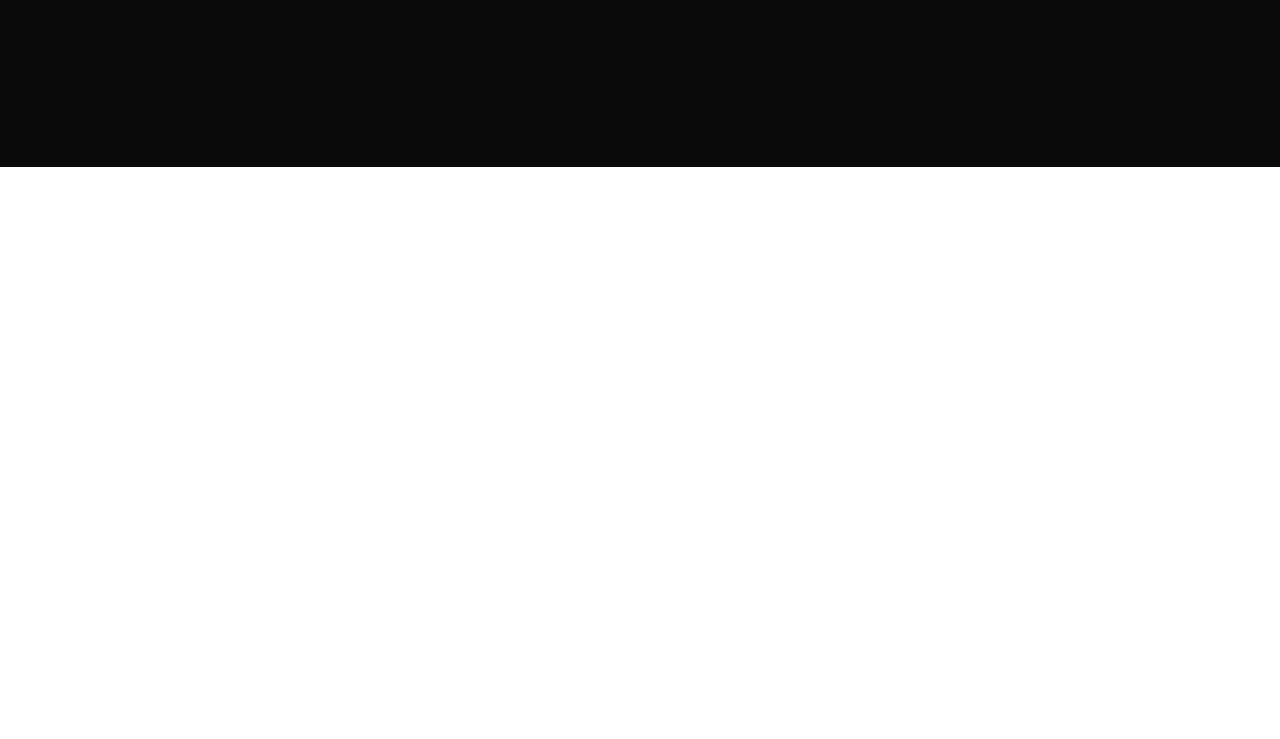
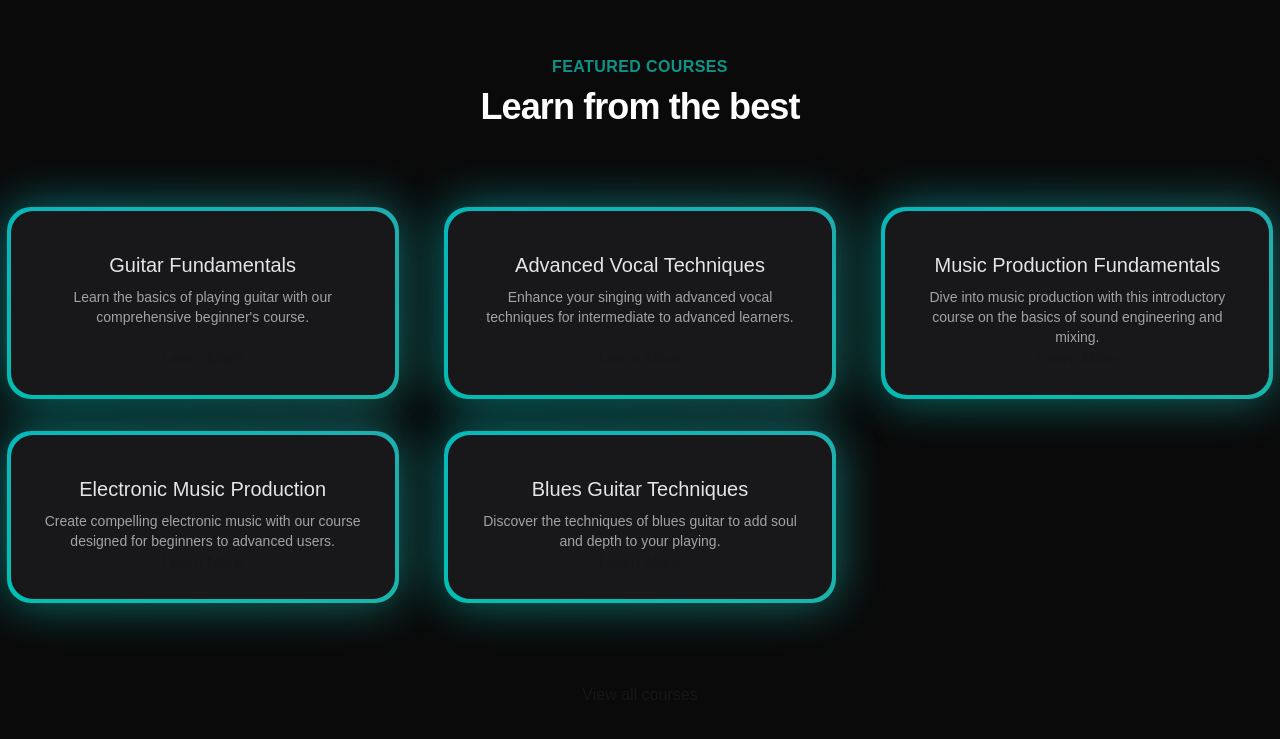
Before and after one commit to Sankalp20Tiwari/music_nextjs, a Next.js app: page / in a window 1280 px wide. Shown: the part 633-1372 px from the top of the page. Before the commit the page ends 800 px from the top, so only its background shows below. Built offline with nearby package versions, Linux system fonts and the light colour scheme.

Commit message:
featuredSection

```diff
--- a/src/app/page.tsx
+++ b/src/app/page.tsx
@@ -1,3 +1,4 @@
+import FeaturedCourses from "@/components/FeaturedCourses";
 import HeroSection from "@/components/HeroSection";
 
 
@@ -6,6 +7,7 @@
     <main className=" min-h-screen bg-black/[0.96] antialiased bg-grid-white/[0.02]">
 
       <HeroSection />
+      <FeaturedCourses />
     </main>
   );
 }
--- /dev/null
+++ b/src/components/FeaturedCourses.tsx
@@ -0,0 +1,56 @@
+"use client"
+import React from 'react'
+import courseData from '../data/music_courses.json'
+import Link from 'next/link'
+import { BackgroundGradient } from './ui/background-gradient'
+
+interface Course{
+    id: number,
+    title: string,
+    slug: string,
+    description: string,
+    price: number,
+    instructor: string,
+    isFeatured: boolean,
+
+}
+
+function FeaturedCourses() {
+  const featuredCourses =   courseData.courses.filter((course : Course) => course.isFeatured === true)
+
+  return (
+    <div className='py-12'>
+        <div>
+            <div className="text-center ">
+                <h2 className="text-base text-teal-600 font-semibold tracking-wide uppercase">FEATURED COURSES</h2>
+                <p className="mt-2 text-3xl leading-8 font-extrabold tracking-tight text-white sm:text-4xl">Learn from the best</p>
+            </div>
+        </div>
+        <div className='mt-20'>
+           <div className='grid grid-cols-1 md:grid-cols-2 lg:grid-cols-3 gap-8 justify-center'>
+             {featuredCourses.map((course : Course) => (
+                 <div key={course.id} className="flex justify-center">
+                     <BackgroundGradient
+                        className="flex flex-col rounded-[22px] bg-white dark:bg-zinc-900 overflow-hidden h-full max-w-sm">
+                            <div className="p-4 sm:p-6 flex flex-col items-center text-center flex-grow">
+                                <p className="text-lg sm:text-xl text-black mt-4 mb-2 dark:text-neutral-200">{course.title}</p>
+                                <p className="text-sm text-neutral-600 dark:text-neutral-400 flex-grow">{course.description}</p>
+                                <Link href={`/courses/${course.slug}`}>
+                                Learn More
+                                </Link>
+                            </div>
+                        </BackgroundGradient>
+                 </div>
+             ))}
+           </div>
+        </div>
+        <div className='mt-20 text-center'>
+             <Link href={'/courses'}>
+                 View all courses
+             </Link>
+        </div>
+    </div>
+  )
+}
+
+export default FeaturedCourses
--- /dev/null
+++ b/src/components/ui/background-gradient.tsx
@@ -0,0 +1,72 @@
+import { cn } from "@/utils/cn";
+import React from "react";
+import { motion } from "framer-motion";
+
+export const BackgroundGradient = ({
+  children,
+  className,
+  containerClassName,
+  animate = true,
+}: {
+  children?: React.ReactNode;
+  className?: string;
+  containerClassName?: string;
+  animate?: boolean;
+}) => {
+  const variants = {
+    initial: {
+      backgroundPosition: "0 50%",
+    },
+    animate: {
+      backgroundPosition: ["0, 50%", "100% 50%", "0 50%"],
+    },
+  };
+  return (
+    <div className={cn("relative p-[4px] group", containerClassName)}>
+      <motion.div
+        variants={animate ? variants : undefined}
+        initial={animate ? "initial" : undefined}
+        animate={animate ? "animate" : undefined}
+        transition={
+          animate
+            ? {
+                duration: 5,
+                repeat: Infinity,
+                repeatType: "reverse",
+              }
+            : undefined
+        }
+        style={{
+          backgroundSize: animate ? "400% 400%" : undefined,
+        }}
+        className={cn(
+          "absolute inset-0 rounded-3xl z-[1] opacity-60 group-hover:opacity-100 blur-xl  transition duration-500 will-change-transform",
+          " bg-[radial-gradient(circle_farthest-side_at_0_100%,#00ccb1,transparent),radial-gradient(circle_farthest-side_at_100%_0,#7b61ff,transparent),radial-gradient(circle_farthest-side_at_100%_100%,#ffc414,transparent),radial-gradient(circle_farthest-side_at_0_0,#1ca0fb,#141316)]"
+        )}
+      />
+      <motion.div
+        variants={animate ? variants : undefined}
+        initial={animate ? "initial" : undefined}
+        animate={animate ? "animate" : undefined}
+        transition={
+          animate
+            ? {
+                duration: 5,
+                repeat: Infinity,
+                repeatType: "reverse",
+              }
+            : undefined
+        }
+        style={{
+          backgroundSize: animate ? "400% 400%" : undefined,
+        }}
+        className={cn(
+          "absolute inset-0 rounded-3xl z-[1] will-change-transform",
+          "bg-[radial-gradient(circle_farthest-side_at_0_100%,#00ccb1,transparent),radial-gradient(circle_farthest-side_at_100%_0,#7b61ff,transparent),radial-gradient(circle_farthest-side_at_100%_100%,#ffc414,transparent),radial-gradient(circle_farthest-side_at_0_0,#1ca0fb,#141316)]"
+        )}
+      />
+
+      <div className={cn("relative z-10", className)}>{children}</div>
+    </div>
+  );
+};
```
